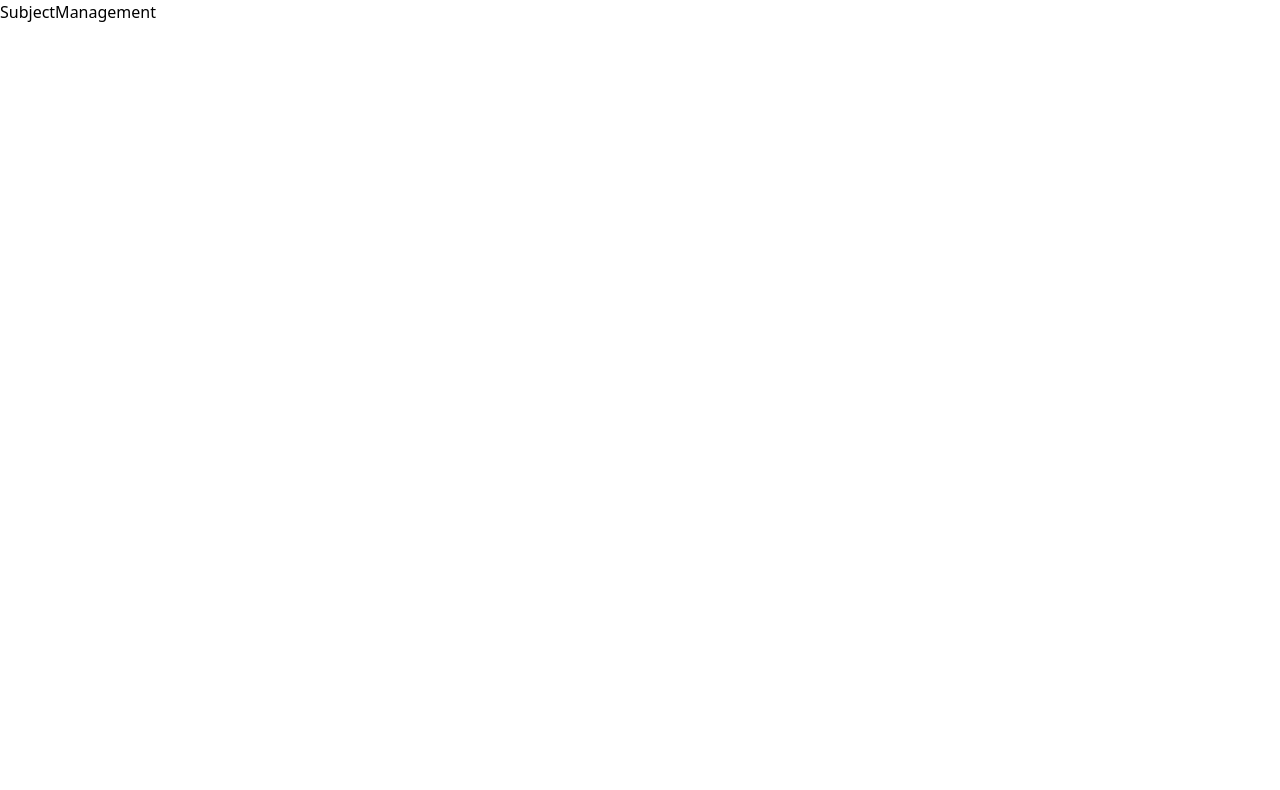
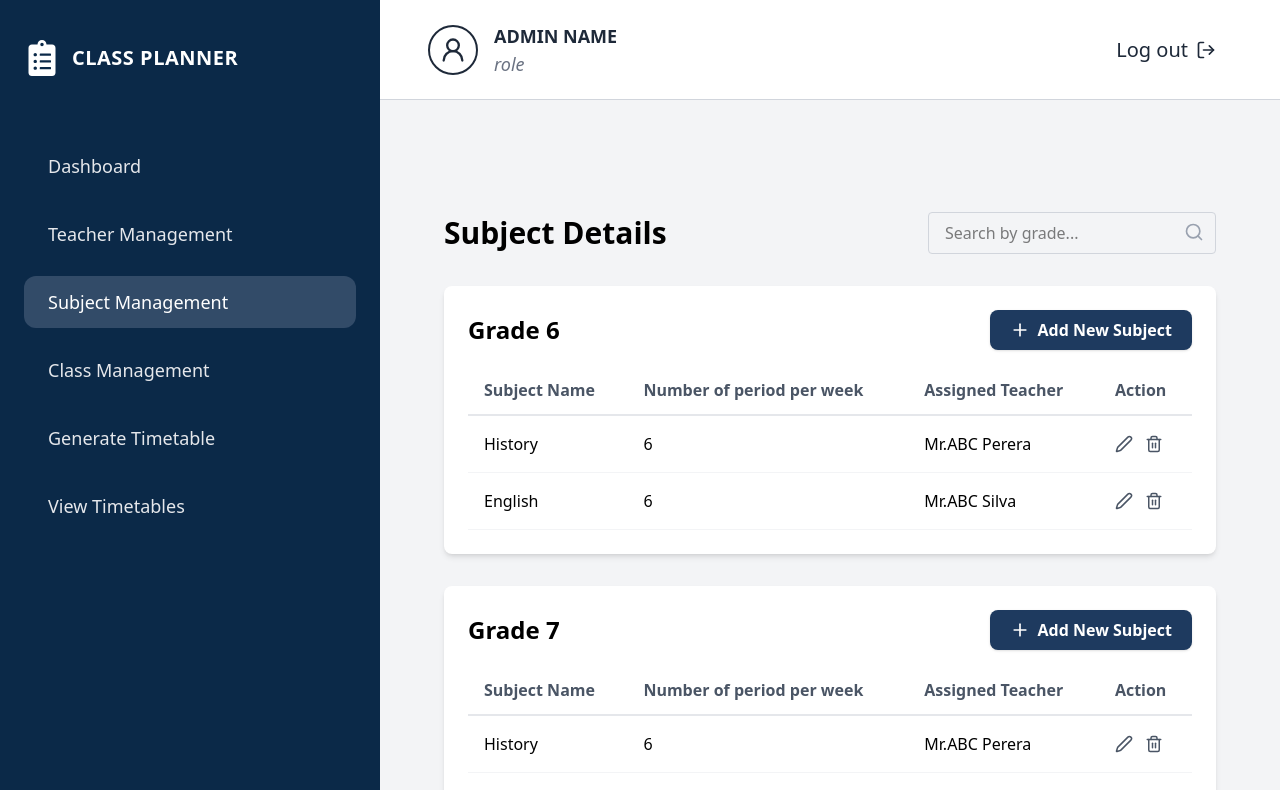
Before and after one commit to HashenWatawala/Community-project, a React app in the folder frontend/: page /subject-management in a window 1280 px wide. Shown: the top 790 px of the page. Built offline with nearby package versions, Linux system fonts and the light colour scheme; sample sign-in values are in the browser's storage; the HTML template or start-up script is replaced by a standard one.

Commit message:
Implement Subject Management page and update Button component styling

```diff
--- a/frontend/src/components/Button.jsx
+++ b/frontend/src/components/Button.jsx
@@ -1,18 +1,23 @@
 import React from "react";
 import PropTypes from "prop-types";
 
-const baseStyles ="inline-flex w-fit items-center justify-center font-medium rounded-2xl transition-all duration-200 focus:outline-none";
+const baseStyles =
+  "inline-flex items-center justify-center font-semibold rounded-lg focus:outline-none transition-colors duration-200";
 
 const variants = {
-  primary: "bg-blue-600 text-white hover:bg-blue-700",
-  secondary: "bg-gray-200 text-gray-800 hover:bg-gray-300",
-  danger: "bg-red-600 text-white hover:bg-red-700",
-  outline: "border border-gray-400 text-gray-700 hover:bg-gray-100",
+  primary:
+    "bg-[#0f2c4c] text-white hover:bg-[#163861] shadow-sm",
+  secondary:
+    "bg-gray-200 text-gray-800 hover:bg-gray-300",
+  outline:
+    "border border-[#0f2c4c] text-[#0f2c4c] hover:bg-[#0f2c4c] hover:text-white transition-all",
+  danger:
+    "bg-red-600 text-white hover:bg-red-700",
 };
 
 const sizes = {
-  sm: "px-3 py-1 text-sm",
-  md: "px-4 py-2 text-base",
+  sm: "px-3 py-1.5 text-sm",
+  md: "px-5 py-2 text-base",
   lg: "px-6 py-3 text-lg",
 };
 
@@ -45,6 +50,3 @@
   className: PropTypes.string,
   type: PropTypes.string,
 };
-
-
-// npm install prop-types
--- a/frontend/src/pages/Management/SubjectManagement.jsx
+++ b/frontend/src/pages/Management/SubjectManagement.jsx
@@ -1,11 +1,288 @@
-import React from 'react'
+import React, { useState } from 'react';
+import { Search, X, Plus, Edit2, Trash2 } from 'lucide-react';
+import Button from '../../components/Button.jsx';
+import Sidebar from '../../components/Sidebar.jsx';'../../components/Sidebar.jsx';
+import Navbar from '../../components/Navbar.jsx';'../../components/Navbar.jsx';
 
+
+
+// OVERLAY MODAL COMPONENT
+const Modal = ({ isOpen, onClose, children }) => {
+  if (!isOpen) return null;
+
+  return (
+    <div className="fixed inset-0 z-50 flex items-center justify-center">
+      <div className="absolute inset-0 bg-black bg-opacity-50" onClick={onClose}></div>
+      <div className="relative bg-white rounded-lg shadow-xl max-w-3xl w-full mx-4 max-h-[90vh] overflow-y-auto">
+        {children}
+      </div>
+    </div>
+  );
+};
+
+
+// ADD/EDIT SUBJECT FORM COMPONENT
+const SubjectForm = ({ onClose, onSave, editData = null, teachers, grade }) => {
+  const [formData, setFormData] = useState({
+    subjectName: editData?.subjectName || '',
+    periodsPerWeek: editData?.periodsPerWeek || '',
+    assignedTeacher: editData?.assignedTeacher || ''
+  });
+
+  const handleSubmit = () => {
+    if (formData.subjectName && formData.periodsPerWeek && formData.assignedTeacher) {
+      onSave({ ...formData, grade });
+      onClose();
+    }
+  };
+
+  return (
+    <div className="p-8">
+      <div className="flex justify-between items-center mb-6">
+        <h2 className="text-2xl font-bold">
+          {editData ? 'Edit Subject' : 'Add New Subject'}
+        </h2>
+        <button onClick={onClose} className="text-gray-400 hover:text-gray-600">
+          <X size={24} />
+        </button>
+      </div>
+
+      <div>
+        <div className="grid grid-cols-2 gap-4 mb-6">
+          <div>
+            <input
+              type="text"
+              placeholder="Subject Name"
+              value={formData.subjectName}
+              onChange={(e) => setFormData({ ...formData, subjectName: e.target.value })}
+              className="w-full px-4 py-2.5 border border-gray-300 rounded focus:outline-none focus:border-[#1e3a5f] bg-gray-50"
+            />
+          </div>
+          <div>
+            <input
+              type="number"
+              placeholder="Number of period per week"
+              value={formData.periodsPerWeek}
+              onChange={(e) => setFormData({ ...formData, periodsPerWeek: e.target.value })}
+              className="w-full px-4 py-2.5 border border-gray-300 rounded focus:outline-none focus:border-[#1e3a5f] bg-gray-50"
+              min="1"
+            />
+          </div>
+        </div>
+
+        <div className="grid grid-cols-2 gap-4 mb-6">
+          <div>
+            <input
+              type="text"
+              placeholder="Assign Teacher"
+              value={formData.assignedTeacher}
+              onChange={(e) => setFormData({ ...formData, assignedTeacher: e.target.value })}
+              className="w-full px-4 py-2.5 border border-gray-300 rounded focus:outline-none focus:border-[#1e3a5f] bg-gray-50"
+            />
+          </div>
+        </div>
+
+        <div className="flex gap-4">
+          <Button onClick={handleSubmit} variant="primary">
+            {editData ? 'Update Subject' : 'Add Subject'}
+          </Button>
+          <Button variant="secondary" onClick={onClose}>
+            Cancel
+          </Button>
+        </div>
+      </div>
+    </div>
+  );
+};
+
+
+// SUBJECT TABLE COMPONENT
+const SubjectTable = ({ grade, subjects, onEdit, onDelete, onAdd }) => {
+  return (
+    <div className="bg-white rounded-lg shadow-md p-6 mb-8">
+      <div className="flex justify-between items-center mb-4">
+        <h3 className="text-2xl font-semibold">Grade {grade}</h3>
+        <Button
+          onClick={() => onAdd(grade)}
+          variant="primary"
+          className="flex items-center gap-2 bg-[#1e3a5f] text-white px-4 py-2 rounded hover:bg-[#2a4a6d]"
+        >
+          <Plus size={20} />
+          Add New Subject
+        </Button>
+      </div>
+
+      <table className="w-full">
+        <thead>
+          <tr className="border-b-2 border-gray-200">
+            <th className="text-left py-3 px-4 font-semibold text-gray-600">Subject Name</th>
+            <th className="text-left py-3 px-4 font-semibold text-gray-600">
+              Number of period per week
+            </th>
+            <th className="text-left py-3 px-4 font-semibold text-gray-600">Assigned Teacher</th>
+            <th className="text-left py-3 px-4 font-semibold text-gray-600">Action</th>
+          </tr>
+        </thead>
+        <tbody>
+          {subjects.length === 0 ? (
+            <tr>
+              <td colSpan="4" className="text-center py-8 text-gray-400">
+                No subjects added yet
+              </td>
+            </tr>
+          ) : (
+            subjects.map((subject) => (
+              <tr key={subject.id} className="border-b border-gray-100 hover:bg-gray-50">
+                <td className="py-4 px-4">{subject.subjectName}</td>
+                <td className="py-4 px-4">{subject.periodsPerWeek}</td>
+                <td className="py-4 px-4">{subject.assignedTeacher}</td>
+                <td className="py-4 px-4">
+                  <div className="flex gap-3">
+                    <button
+                      onClick={() => onEdit(subject)}
+                      className="text-gray-600 hover:text-[#1e3a5f]"
+                    >
+                      <Edit2 size={18} />
+                    </button>
+                    <button
+                      onClick={() => onDelete(subject.id)}
+                      className="text-gray-600 hover:text-red-600"
+                    >
+                      <Trash2 size={18} />
+                    </button>
+                  </div>
+                </td>
+              </tr>
+            ))
+          )}
+        </tbody>
+      </table>
+    </div>
+  );
+};
+
+
+// MAIN SUBJECT MANAGEMENT COMPONENT
 const SubjectManagement = () => {
+  const [subjects, setSubjects] = useState([
+    { id: 1, grade: 6, subjectName: 'History', periodsPerWeek: 6, assignedTeacher: 'Mr.ABC Perera' },
+    { id: 2, grade: 6, subjectName: 'English', periodsPerWeek: 6, assignedTeacher: 'Mr.ABC Silva' },
+    { id: 3, grade: 7, subjectName: 'History', periodsPerWeek: 6, assignedTeacher: 'Mr.ABC Perera' },
+    { id: 4, grade: 7, subjectName: 'English', periodsPerWeek: 6, assignedTeacher: 'Mr.ABC Silva' },
+    { id: 5, grade: 8, subjectName: 'Mathematics', periodsPerWeek: 7, assignedTeacher: 'Ms.XYZ Fernando' },
+    { id: 6, grade: 9, subjectName: 'Science', periodsPerWeek: 6, assignedTeacher: 'Dr.John Doe' },
+    { id: 7, grade: 10, subjectName: 'Chemistry', periodsPerWeek: 5, assignedTeacher: 'Mr.ABC Perera' },
+    { id: 8, grade: 11, subjectName: 'Physics', periodsPerWeek: 6, assignedTeacher: 'Mr.ABC Silva' }
+  ]);
+
+  const [isModalOpen, setIsModalOpen] = useState(false);
+  const [editingSubject, setEditingSubject] = useState(null);
+  const [selectedGrade, setSelectedGrade] = useState(null);
+  const [searchQuery, setSearchQuery] = useState('');
+
+  // Mock teachers list - replace with your actual teachers data
+  const teachers = ['Mr.ABC Perera', 'Mr.ABC Silva', 'Ms.XYZ Fernando', 'Dr.John Doe'];
+
+  // Get unique grades from subjects
+  const grades = [...new Set(subjects.map(s => s.grade))].sort((a, b) => a - b);
+
+  // Filter grades based on search
+  const filteredGrades = searchQuery
+    ? grades.filter(grade => grade.toString().includes(searchQuery))
+    : grades;
+
+  const handleAddSubject = (grade) => {
+    setSelectedGrade(grade);
+    setEditingSubject(null);
+    setIsModalOpen(true);
+  };
+
+  const handleEditSubject = (subject) => {
+    setEditingSubject(subject);
+    setSelectedGrade(subject.grade);
+    setIsModalOpen(true);
+  };
+
+  const handleSaveSubject = (formData) => {
+    if (editingSubject) {
+      // Update existing subject
+      setSubjects(subjects.map(s =>
+        s.id === editingSubject.id ? { ...s, ...formData } : s
+      ));
+    } else {
+      // Add new subject
+      const newSubject = {
+        id: Date.now(),
+        ...formData
+      };
+      setSubjects([...subjects, newSubject]);
+    }
+  };
+
+  const handleDeleteSubject = (id) => {
+    if (window.confirm('Are you sure you want to delete this subject?')) {
+      setSubjects(subjects.filter(s => s.id !== id));
+    }
+  };
+
+  const getSubjectsByGrade = (grade) => {
+    return subjects.filter(s => s.grade === grade);
+  };
+
   return (
-    <div>
-      SubjectManagement
+    <div className="flex min-h-screen bg-gray-100">
+  <Sidebar />
+  <div className="flex-1 flex flex-col">
+    <Navbar />
+
+    <div className="pt-20 px-8">
+      <div className="p-8">
+        <div className="flex justify-between items-center mb-8">
+          <h1 className="text-3xl font-bold">Subject Details</h1>
+          <div className="relative w-72">
+            <input
+              type="text"
+              placeholder="Search by grade..."
+              value={searchQuery}
+              onChange={(e) => setSearchQuery(e.target.value)}
+              className="w-full px-4 py-2 pr-10 border border-gray-300 rounded focus:outline-none focus:border-[#1e3a5f]"
+            />
+            <Search className="absolute right-3 top-2.5 text-gray-400" size={20} />
+          </div>
+        </div>
+
+        {filteredGrades.length === 0 ? (
+          <div className="text-center py-12 text-gray-400">
+            No grades found matching your search
+          </div>
+        ) : (
+          filteredGrades.map((grade) => (
+            <SubjectTable
+              key={grade}
+              grade={grade}
+              subjects={getSubjectsByGrade(grade)}
+              onEdit={handleEditSubject}
+              onDelete={handleDeleteSubject}
+              onAdd={handleAddSubject}
+            />
+          ))
+        )}
+      </div>
     </div>
-  )
-}
 
-export default SubjectManagement
+    <Modal isOpen={isModalOpen} onClose={() => setIsModalOpen(false)}>
+      <SubjectForm
+        onClose={() => setIsModalOpen(false)}
+        onSave={handleSaveSubject}
+        editData={editingSubject}
+        teachers={teachers}
+        grade={selectedGrade}
+      />
+    </Modal>
+  </div>
+</div>
+
+  );
+};
+
+export default SubjectManagement;
```
